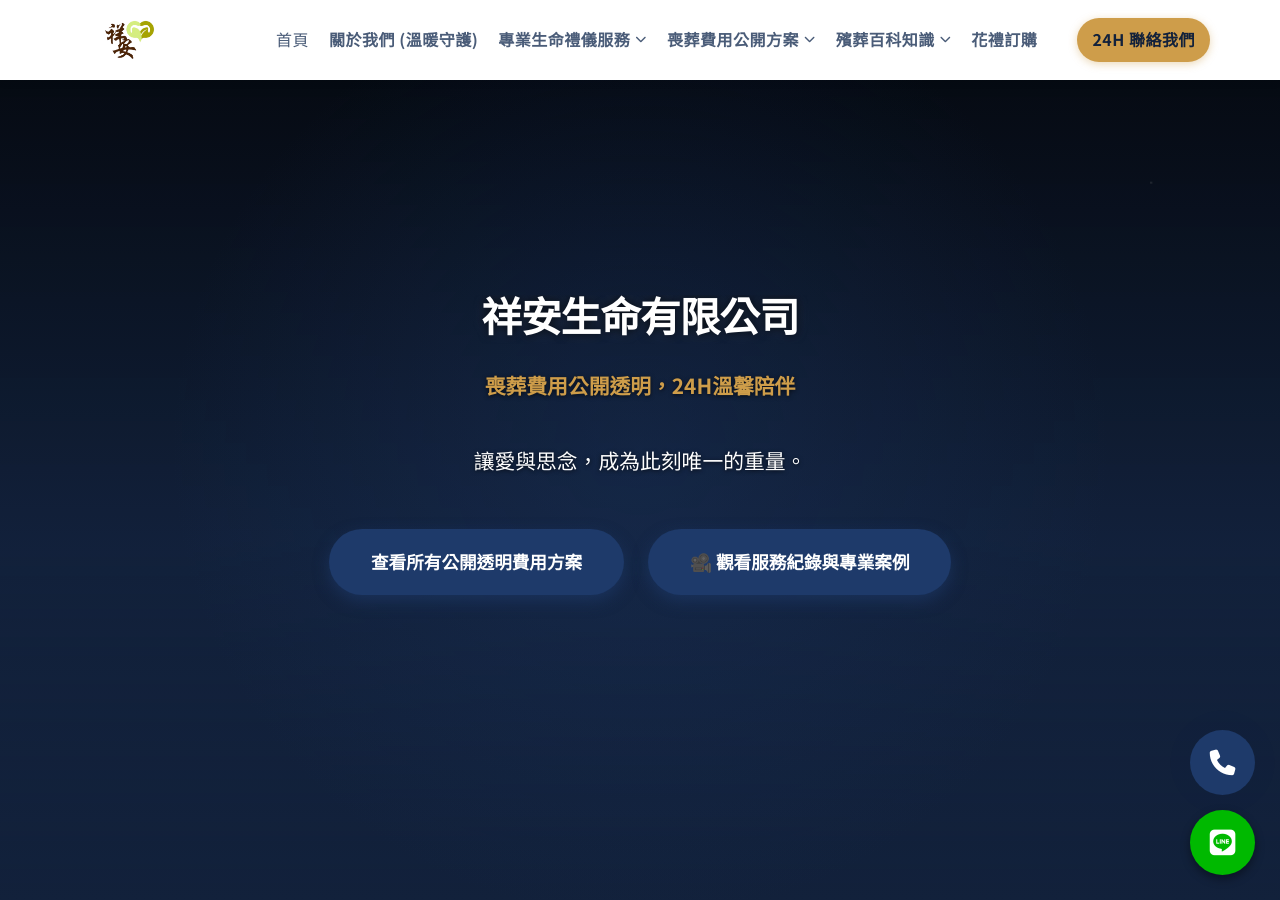
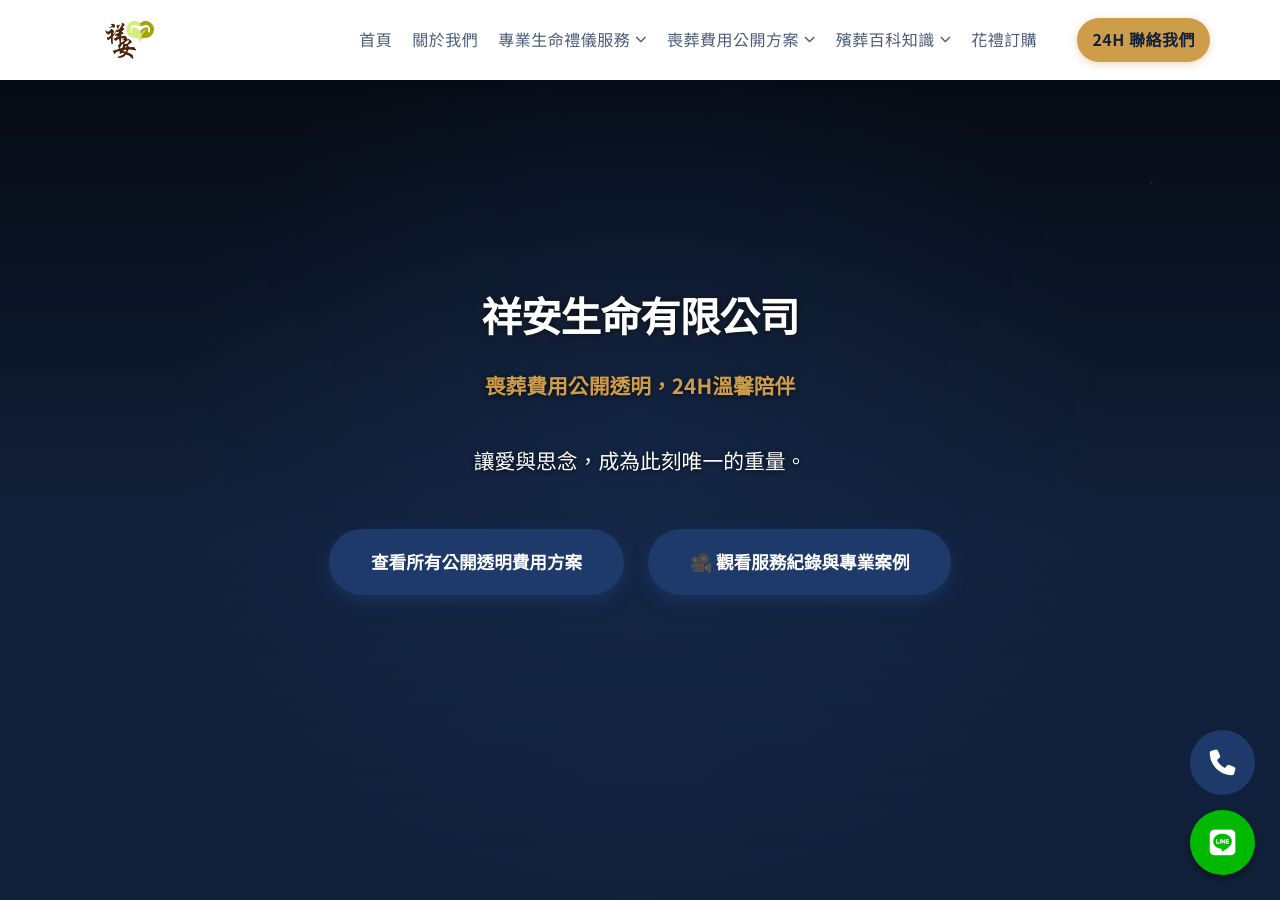
Before and after one commit to Shiangan/Shiangan, a Jekyll site: the page index.html, which Jekyll copies as it is, in a window 1280 px wide and 900 px high. Built offline with Jekyll 4.4.1, drawn with Linux system fonts in a browser that asks for light colours; some web fonts are replaced.

Commit message:
Update index.html

```diff
--- a/index.html
+++ b/index.html
@@ -126,71 +126,72 @@
             </a>
         </div>
 
+        <button class="menu-toggle" aria-label="切換導覽選單" aria-controls="main-nav" aria-expanded="false">
+            <i class="fas fa-bars" aria-hidden="true"></i> 選單
+        </button>
+
         <nav class="main-nav" id="main-nav" role="navigation" aria-label="主要網站導覽">
             <ul role="menubar">
-                    <li role="menuitem"><a href="index.html" title="回到首頁"><strong></strong>首頁</strong></a></li>
-                    <li role="menuitem"><a href="about.html" title="了解祥安生命的理念、專業證照與甲級立案證明"><strong>關於我們 (溫暖守護)</strong></a></li>
+                <li role="menuitem"><a href="index.html" title="回到首頁">首頁</a></li>
+                <li role="menuitem"><a href="about.html" title="了解祥安生命的理念、專業證照與甲級立案證明">關於我們</a></li>
 
                 <li class="dropdown" role="menuitem" aria-haspopup="true">
-                        <a href="services.html" aria-expanded="false" title="了解所有生命禮儀服務"> <strong>專業生命禮儀服務</strong> <i class="fas fa-chevron-down" aria-hidden="true"></i></a>
+                    <a href="services.html" aria-expanded="false" aria-controls="submenu-services" title="了解所有專業生命禮儀服務"> 專業生命禮儀服務 <i class="fas fa-chevron-down" aria-hidden="true"></i></a>
                     <div class="submenu-container">
-                            <ul class="submenu" role="menu">
-                                <li class="submenu-title"><strong>依宗教信仰分類</strong></li>
-                                <li role="menuitem"><a href="services.html#buddhist-taoist" title="中式佛/道教禮儀服務"><strong>中式禮儀 (佛教/道教)</strong></a></li>
-                                <li role="menuitem"><a href="services.html#western-etiquette" title="西式基督/天主教禮儀服務"><strong>西式禮儀 (基督教/天主教)</strong></a></li>
-                                <li role="menuitem"><a href="services.html#japanese-etiquette" title="日式宗教禮儀服務"><strong>日式禮儀 (日蓮正宗/創價學會)</strong></a></li>
-                                <li role="menuitem"><a href="services.html#customized-etiquette" title="客製化禮儀"><strong>客製化禮儀(量身定做)</strong></a></li>
+                        <ul class="submenu" id="submenu-services" role="menu">
+                            <li class="submenu-title">依宗教信仰分類</li>
+                            <li role="menuitem"><a href="services.html#buddhist-taoist" title="中式佛/道教禮儀服務">中式禮儀 (佛教/道教)</a></li>
+                            <li role="menuitem"><a href="services.html#western-etiquette" title="西式基督/天主教禮儀服務">西式禮儀 (基督教/天主教)</a></li>
+                            <li role="menuitem"><a href="services.html#japanese-etiquette" title="日式宗教禮儀服務">日式禮儀 (日蓮正宗/創價學會)</a></li>
+                            <li role="menuitem"><a href="services.html#customized-etiquette" title="客製化禮儀">客製化禮儀(量身定做)</a></li>
                             <li class="submenu-separator" role="separator"></li>
-                                <li class="submenu-title">環保永續</li>
-                                <li role="menuitem"><a href="services.html#eco-burial" title="環保葬專區"><strong>環保葬/樹葬/花葬/植葬 專區</strong></a></li>
-                                <li role="menuitem"><a href="services.html#special-groups" title="土葬專區"><strong>土葬專區</strong></a></li>
+                            <li class="submenu-title">環保永續與特殊專區</li>
+                            <li role="menuitem"><a href="services.html#eco-burial" title="環保葬專區">環保葬/樹葬/花葬/植葬 專區</a></li>
+                            <li role="menuitem"><a href="services.html#special-groups" title="土葬專區">土葬專區</a></li>
                         </ul>
                     </div>
                 </li>
 
                 <li class="dropdown" role="menuitem" aria-haspopup="true">
-                        <a href="plans.html" aria-expanded="false" title="查看喪葬費用公開透明方案"> <strong>喪葬費用公開方案</strong> <i class="fas fa-chevron-down" aria-hidden="true"></i></a>
+                    <a href="plans.html" aria-expanded="false" aria-controls="submenu-plans" title="查看喪葬費用公開透明方案"> 喪葬費用公開方案 <i class="fas fa-chevron-down" aria-hidden="true"></i></a>
                     <div class="submenu-container">
-                            <ul class="submenu" role="menu">
-                                <li class="submenu-title"><strong>公開透明契約方案</strong></li>
-                                <li role="menuitem"><a href="plans.html#basic" title="國民契約 6.8萬方案詳情"><strong>國民契約 6.8萬</strong></a></li>
-                                <li role="menuitem"><a href="plans.html#eighty-eight" title="中式契約 8.8萬方案詳情"><strong>中式契約 8.8萬</strong></a></li>
-                                <li role="menuitem"><a href="plans.html#eleven-eight" title="中式契約 11.8萬方案詳情"><strong>中式契約 11.8萬</strong></a></li>
-                                <li role="menuitem"><a href="plans.html#fourteen-eight" title="中式契約 14.8萬方案詳情"><strong>中式契約 14.8萬</strong></a></li>
-                                <li role="menuitem"><a href="plans.html#seventeen-eight" title="尊榮契約 17.8萬方案詳情"><strong>尊榮契約 17.8萬</strong></a></li>
+                        <ul class="submenu" id="submenu-plans" role="menu">
+                            <li class="submenu-title">公開透明契約方案</li>
+                            <li role="menuitem"><a href="plans.html#basic" title="國民契約 6.8萬方案詳情">國民契約 6.8萬</a></li>
+                            <li role="menuitem"><a href="plans.html#eighty-eight" title="中式契約 8.8萬方案詳情">中式契約 8.8萬</a></li>
+                            <li role="menuitem"><a href="plans.html#eleven-eight" title="中式契約 11.8萬方案詳情">中式契約 11.8萬</a></li>
+                            <li role="menuitem"><a href="plans.html#fourteen-eight" title="中式契約 14.8萬方案詳情">中式契約 14.8萬</a></li>
+                            <li role="menuitem"><a href="plans.html#seventeen-eight" title="尊榮契約 17.8萬方案詳情">尊榮契約 17.8萬</a></li>
                             <li class="submenu-separator" role="separator"></li>
-                                <li role="menuitem"><a href="plans.html#west" title="西式契約方案詳情"><strong>西式契約</strong></a></li>
-                                <li role="menuitem"><a href="plans.html#japen" title="日式契約方案詳情"><strong>日式契約</strong></a></li>
+                            <li role="menuitem"><a href="plans.html#west" title="西式契約方案詳情">西式契約</a></li>
+                            <li role="menuitem"><a href="plans.html#japen" title="日式契約方案詳情">日式契約</a></li>
                         </ul>
                     </div>
                 </li>
 
                 <li class="dropdown" role="menuitem" aria-haspopup="true">
-                        <a href="blog.html" aria-expanded="false" title="查看殯葬相關知識與問答"> <strong>殯葬百科知識</strong> <i class="fas fa-chevron-down" aria-hidden="true"></i></a>
+                    <a href="blog.html" aria-expanded="false" aria-controls="submenu-blog" title="查看殯葬相關知識與問答"> 殯葬百科知識 <i class="fas fa-chevron-down" aria-hidden="true"></i></a>
                     <div class="submenu-container">
-                            <ul class="submenu" role="menu">
-                                <li class="submenu-title"><strong>常見問答與流程</strong></li>
-                                <li role="menuitem"><a href="blog.html#first-step" title="臨終/初終的緊急處理步驟"><strong>臨終/初終處理</strong></a></li>
-                                <li role="menuitem"><a href="blog.html#faq-process" title="治喪流程細節與常見問答"><strong>治喪流程與細節問答</strong></a></li>
-                                <li class="submenu-title"><strong>法規與補助</strong></li>
-                                <li role="menuitem"><a href="blog.html#law-guide" title="殯葬法規與補助金指南"><strong>法規與補助指南</strong></a></li>
-                                <li role="menuitem"><a href="blog.html#subsidy-details" title="勞保/國保/榮民喪葬補助詳情"><strong>補助金申請詳情</strong></a></li>
+                        <ul class="submenu" id="submenu-blog" role="menu">
+                            <li class="submenu-title">常見問答與流程</li>
+                            <li role="menuitem"><a href="blog.html#first-step" title="臨終/初終的緊急處理步驟">臨終/初終處理</a></li>
+                            <li role="menuitem"><a href="blog.html#faq-process" title="治喪流程細節與常見問答">治喪流程與細節問答</a></li>
+                            <li class="submenu-title">法規與補助</li>
+                            <li role="menuitem"><a href="blog.html#law-guide" title="殯葬法規與補助金指南">法規與補助指南</a></li>
+                            <li role="menuitem"><a href="blog.html#subsidy-details" title="勞保/國保/榮民喪葬補助詳情">補助金申請詳情</a></li>
                             <li class="submenu-separator" role="separator"></li>
-                                <li role="menuitem"><a href="blog.html#items-guide" title="儀式用品的詳細解析"><strong>儀式用品解析</strong></a></li>
+                            <li role="menuitem"><a href="blog.html#items-guide" title="儀式用品的詳細解析">儀式用品解析</a></li>
                         </ul>
                     </div>
                 </li>
 
-                    <li role="menuitem"><a href="order.html" title="花禮與奠儀用品訂購"><strong>花禮訂購</strong></a></li>
-                    <li class="contact-nav" role="menuitem"><a href="tel:+886978583699" title="24小時禮儀服務緊急專線 0978-583-699"><strong>24H 聯絡我們</strong></a></li>
+                <li role="menuitem"><a href="order.html" title="花禮與奠儀用品訂購">花禮訂購</a></li>
+                <li class="contact-nav" role="menuitem"><a href="tel:+886978583699" title="24小時禮儀服務緊急專線 0978-583-699">24H 聯絡我們</a></li>
             </ul>
         </nav>
-
-            <button class="menu-toggle" aria-label="切換導覽選單" aria-controls="main-nav" aria-expanded="false">
-                <i class="fas fa-bars" aria-hidden="true"></i> 選單
-            </button>
     </div>
 </header>
+
 
     <main role="main">
     <section id="hero" class="hero-section first-section" aria-label="祥安生命：喪葬費用公開透明，24H溫馨陪伴">
```
Lines whose indentation alone changed are shown as unchanged.
